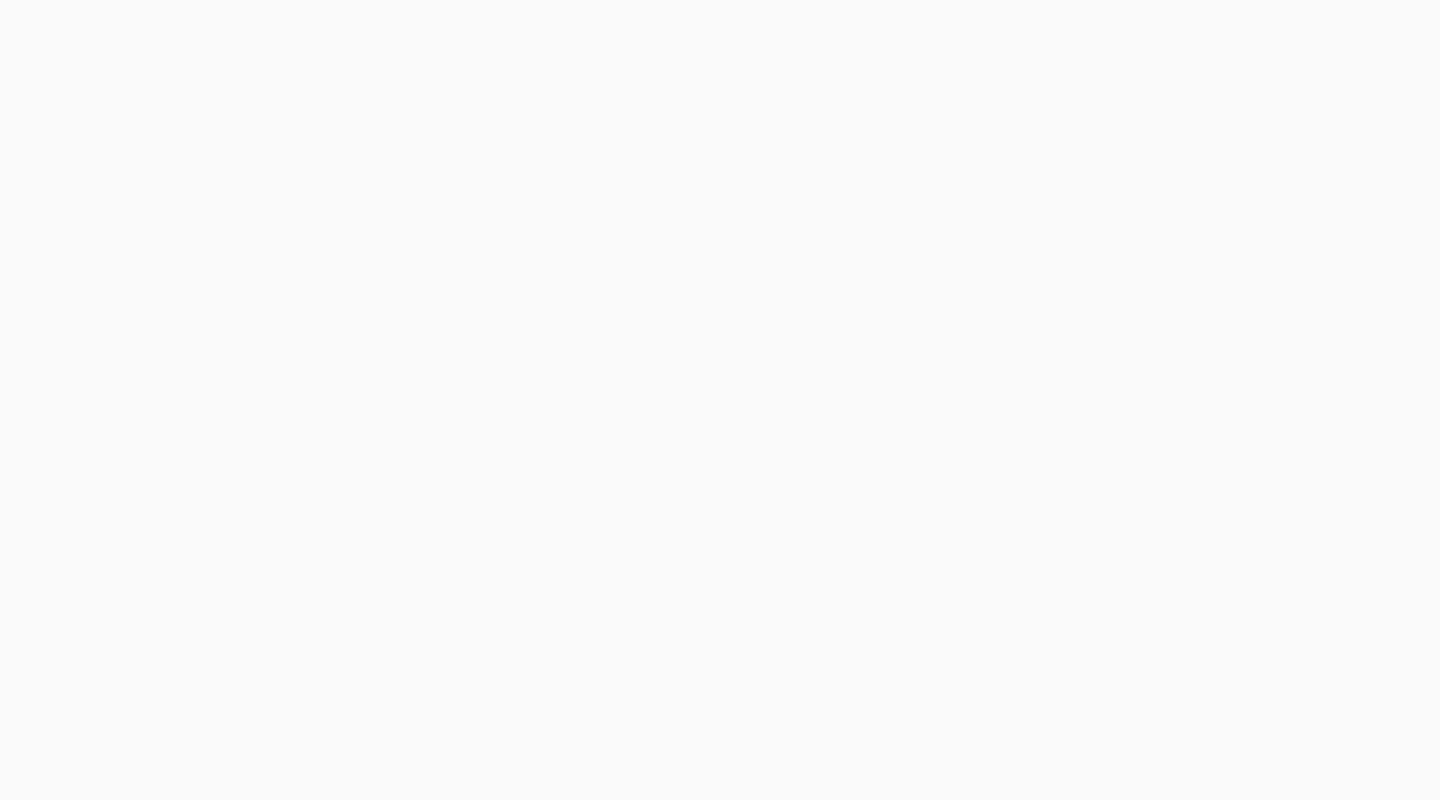
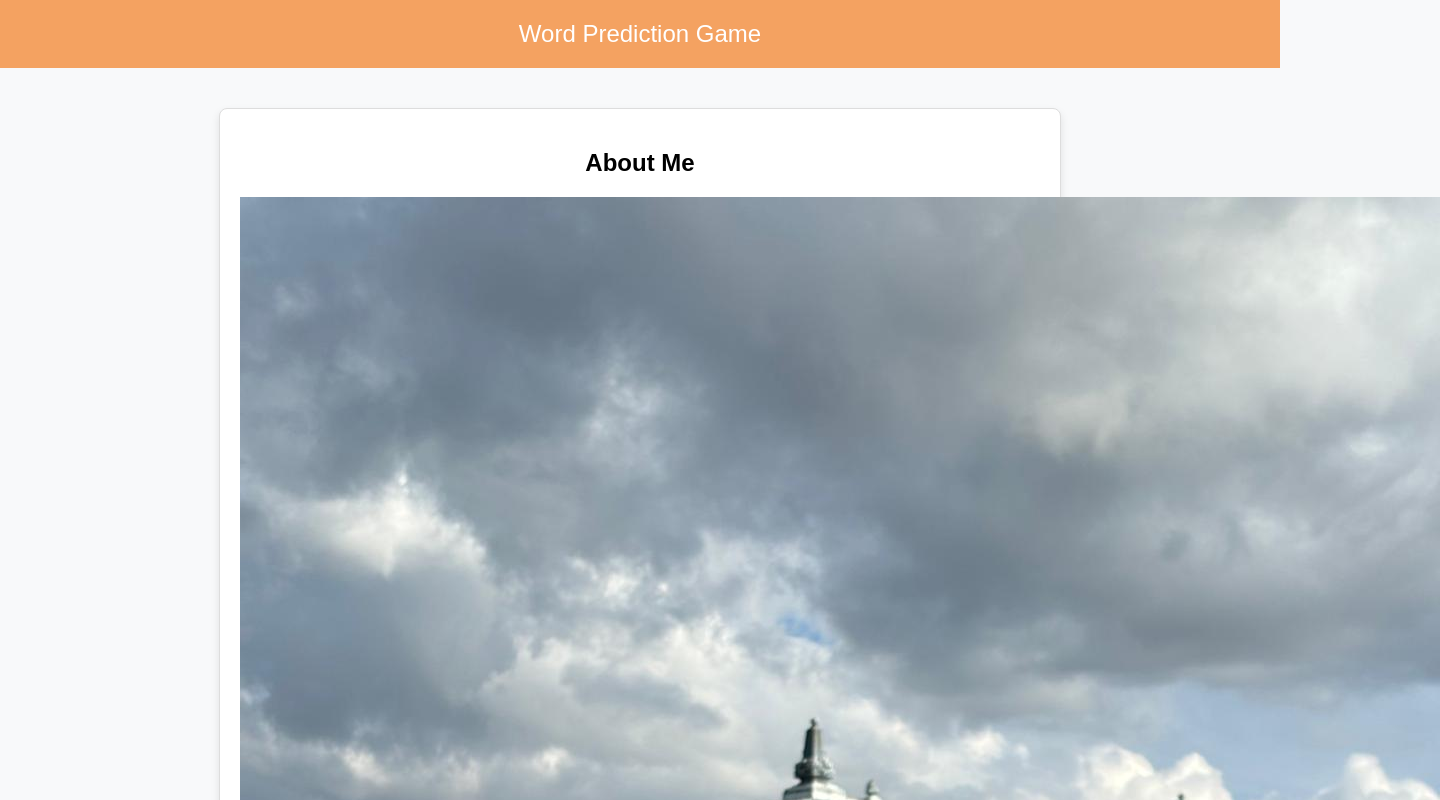
Before and after one commit to itu-itis24-tekgozm21/bbf101termprj, a plain HTML site: page index.html in a window 1280 px wide. Shown: the top 800 px of the page, 1440 px wide, since content can reach past the window. Drawn offline with Linux system fonts and the light colour scheme.

Commit message:
Update index.html
The page structure is generally formed but it is still not fully established in general. The interface for the game has not been created yet.

```diff
--- a/index.html
+++ b/index.html
@@ -49,4 +49,18 @@
             background-color: #d35400;
         } /* sayfa görünümüyle alakalı bazı css düzenlemeleri yapıldı fakat sayfa beyaz ekran veriyor. */
         </style>
-        </head></html>
+        </head>
+<body>
+    <header>
+        Word Prediction Game
+    </header>
+    <main>
+        <!-- Ana sayfa -->
+        <div id="homepage" class="page">
+            <h2>About Me</h2>
+            <img src="linkedin.jpg" alt="My Photo" class="profile-photo">
+            <p>Hello! My name is Mehmet Enes Tekgöz. I am studying Computer Engineering at ITU.I want to focus more on the hardware side of computer engineering and gain deeper knowledge in this area.</p>
+            <button class="button" onclick="showGamePage()">Start the Game</button>
+        </div>
+    </main> </body> <!--  sayfa yapısı genel olarak oluştu fakat hala genel anlamda tam oturmadı. henüz oyun için arayüz oluşturulmadı */-->
+         </html>
```
